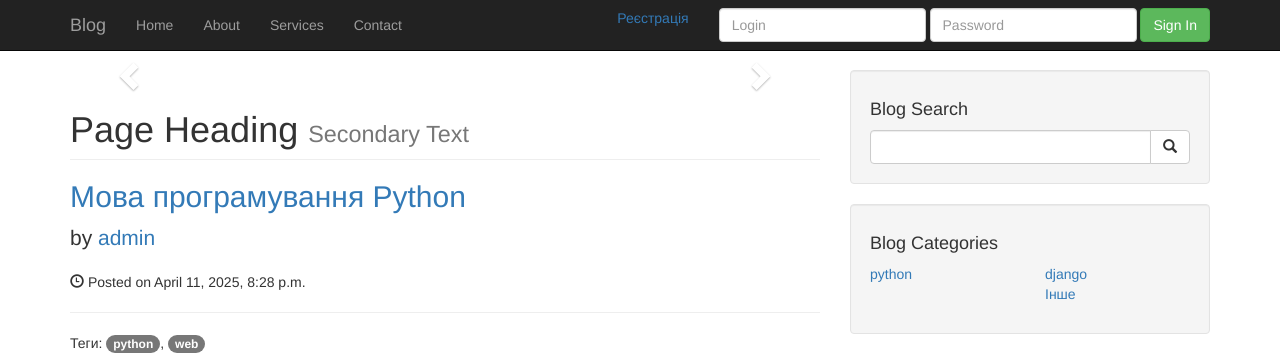
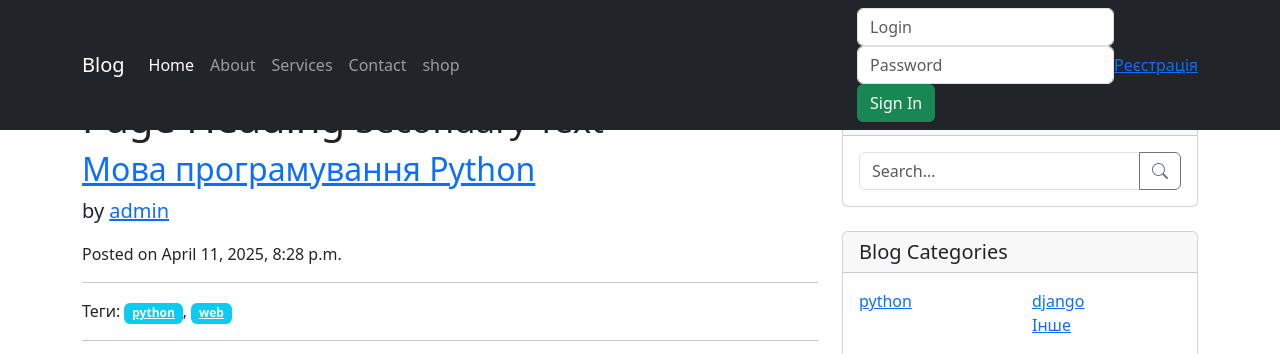
Before and after one commit to ilin33/blog_shop, a Django app: a page that uses website/templates/blog/nav.html in a window 1280 px wide. Shown: the top 354 px of the page. Run offline with Django 5.2, Linux system fonts and the light colour scheme; data comes from the database, SQL or seed files in the repository; both versions use the stored data as it was after the commit; some libraries are stand-ins or nearby versions.

Commit message:
9_04_13_43

```diff
--- a/website/blog/views.py
+++ b/website/blog/views.py
@@ -25,7 +25,8 @@
     # posts = Post.objects.filter(published_date__month=1, published_date__year=2024)
     # posts = Post.objects.filter(category__name__exact="django")
     context = {'posts': posts,
-               'slides': slides
+               'slides': slides,
+               'active_page': 'index'
                }
     context.update(get_categories())
     return render(request, "blog/index.html", context)
@@ -72,7 +73,7 @@
     else:
         post_form = PostForm()
 
-    context = {'create_form': post_form}
+    context = {'create_form': post_form, 'active_page': 'create_post'}
     context.update(get_categories())  # Додати категорії (якщо є)
     return render(request, "blog/create.html", context)
 
@@ -104,7 +105,7 @@
 @login_required
 def profile_view(request):
     profile, created = UserProfile.objects.get_or_create(user=request.user)
-    return render(request, 'blog/profile.html', {'profile': profile})
+    return render(request, 'blog/profile.html', {'profile': profile, 'active_page': 'profile'})
 
 
 @login_required
@@ -127,6 +128,7 @@
     context = {
         'user_form': user_form,
         'profile_form': profile_form,
+        'active_page': 'profile',
     }
     context.update(get_categories())  # якщо потрібно відображати категорії
     return render(request, 'blog/update_profile.html', context)
@@ -159,7 +161,7 @@
 @login_required
 def my_posts(request):
     posts = Post.objects.filter(user=request.user).order_by('-published_date')
-    context = {'posts': posts}
+    context = {'posts': posts, 'active_page': 'my_posts'}
     context.update(get_categories())  # якщо ти показуєш категорії
     return render(request, 'blog/my_post.html', context)
 
--- a/website/shop/urls.py
+++ b/website/shop/urls.py
@@ -5,5 +5,5 @@
 urlpatterns = [
     path("", views.product_list, name="product_list"),
     path("<slug:category_slug>/", views.product_list, name="product_list_by_category"),
-    path("<int:id><slug:slug>/", views.product_detail, name="product_detail"),
+    path("<int:id>/<slug:slug>/", views.product_detail, name="product_detail"),
 ]
--- a/website/templates/blog/base.html
+++ b/website/templates/blog/base.html
@@ -1,69 +1,47 @@
 <!DOCTYPE html>
 <html lang="en">
-
 <head>
     {% load static %}
     <meta charset="utf-8">
-    <meta http-equiv="X-UA-Compatible" content="IE=edge">
     <meta name="viewport" content="width=device-width, initial-scale=1">
-    <meta name="description" content="">
-    <meta name="author" content="">
 
-    <title>Blog Home - Start Bootstrap Template</title>
+    <title>Blog Home - Bootstrap 5</title>
 
-    <!-- Bootstrap Core CSS -->
-    <link href=" {% static 'blog/css/bootstrap.min.css' %}" rel="stylesheet">
+    <!-- Bootstrap 5 CSS -->
+    <link href="https://cdn.jsdelivr.net/npm/bootstrap@5.3.2/dist/css/bootstrap.min.css" rel="stylesheet">
 
     <!-- Custom CSS -->
     <link href="{% static 'blog/css/blog-home.css' %}" rel="stylesheet">
     <link href="{% static 'blog/css/blog-post.css' %}" rel="stylesheet">
 
-
-    <!-- HTML5 Shim and Respond.js IE8 support of HTML5 elements and media queries -->
-    <!-- WARNING: Respond.js doesn't work if you view the page via file:// -->
-    <!--[if lt IE 9]>
-    <script src="https://oss.maxcdn.com/libs/html5shiv/3.7.0/html5shiv.js"></script>
-    <script src="https://oss.maxcdn.com/libs/respond.js/1.4.2/respond.min.js"></script>
-    <![endif]-->
-
+    <!-- Bootstrap Icons -->
+    <link href="https://cdn.jsdelivr.net/npm/bootstrap-icons/font/bootstrap-icons.css" rel="stylesheet">
 </head>
 
 <body>
-{% include 'blog/nav.html' with active_page='index' %}
-<!-- Page Content -->
-<div class="container">
+    {% include 'blog/nav.html' with active_page='index' %}
 
-    <div class="row">
+    <!-- Page Content -->
+    <div class="container mt-4">
+        <div class="row">
+            <!-- Blog Entries Column -->
+            <div class="col-lg-8">
+                {% block slider %}{% endblock %}
+                {% block content %}{% endblock %}
+            </div>
 
-        <!-- Blog Entries Column -->
-        <div class="col-md-8">
-            {% block slider %}{% endblock %}
-            {% block content %} {% endblock %}
+            <!-- Blog Sidebar Widgets Column -->
+            <div class="col-lg-4">
+                {% block sidebar %}{% endblock %}
+            </div>
         </div>
+        <hr>
+    </div>  <!-- Кінець контейнера -->
 
-        <!-- Blog Sidebar Widgets Column -->
-        <div class="col-md-4">
-            {% block sidebar %} {% endblock %}
+    {% include 'blog/footer.html' %}  <!-- ТЕПЕР ПОЗА контейнером -->
 
-
-        </div>
-
-    </div>
-    <!-- /.row -->
-
-    <hr>
-
-    {% include 'blog/footer.html' %}
-
-</div>
-<!-- /.container -->
-
-<!-- jQuery -->
-<script src="{% static 'blog/js/jquery.js' %}"></script>
-
-<!-- Bootstrap Core JavaScript -->
-<script src="{% static 'blog/js/bootstrap.min.js' %}"></script>
-
+    <!-- Bootstrap 5 JS -->
+    <script src="https://cdn.jsdelivr.net/npm/bootstrap@5.3.2/dist/js/bootstrap.bundle.min.js"></script>
 </body>
 
 </html>
--- a/website/templates/blog/create.html
+++ b/website/templates/blog/create.html
@@ -1,5 +1,5 @@
 {% extends "blog/base.html" %}
-
+{% with active_page="about" %}
 {% block content %}
 <h1 class="page-header">Create new post</h1>
 
@@ -19,3 +19,4 @@
   <input type="submit" value="Save" class="btn btn-primary">
 </form>
 {% endblock %}
+{% endwith %}
--- a/website/templates/blog/footer.html
+++ b/website/templates/blog/footer.html
@@ -1,10 +1,10 @@
 <!-- Footer -->
-        <footer>
-            <div class="row">
-                <div class="col-lg-12">
-                    <p>Copyright &copy; Your Website 2025</p>
-                </div>
-                <!-- /.col-lg-12 -->
+<footer class="bg-dark text-white py-4 w-100">
+    <div class="container-fluid">
+        <div class="row">
+            <div class="col-12 text-center">
+                <p class="mb-0">Copyright &copy; Your Website 2025</p>
             </div>
-            <!-- /.row -->
-        </footer>
+        </div>
+    </div>
+</footer>
--- a/website/templates/blog/index.html
+++ b/website/templates/blog/index.html
@@ -1,21 +1,21 @@
 {% extends "blog/base.html" %}
-
-<!--    image blok-->
+{% with active_page="about" %}
 {% block slider %}
-<div id="myCarousel" class="carousel slide" data-ride="carousel">
+<div id="myCarousel" class="carousel slide" data-bs-ride="carousel">
   <!-- Indicators -->
   <ol class="carousel-indicators">
     {% for slide in slides %}
-      <li data-target="#myCarousel" data-slide-to="{{ forloop.counter0 }}" {% if forloop.first %}class="active"{% endif %}></li>
+      <li data-bs-target="#myCarousel" data-bs-slide-to="{{ forloop.counter0 }}" {% if forloop.first %}class="active"{% endif %}></li>
     {% endfor %}
   </ol>
 
   <!-- Wrapper for slides -->
   <div class="carousel-inner">
     {% for slide in slides %}
-      <div class="item {% if forloop.first %}active{% endif %}">
-        <img src="{{ slide.image.url }}" alt="{{ slide.title }}" class="img-responsive center-block">
-        <div class="carousel-caption">
+      <div class="carousel-item {% if forloop.first %}active{% endif %}">
+        <img src="{{ slide.image.url }}" alt="{{ slide.title }}" class="d-block w-100" style="max-height: 380px; object-fit: cover;">
+
+        <div class="carousel-caption d-none d-md-block">
           <h3>{{ slide.title }}</h3>
         </div>
       </div>
@@ -23,15 +23,16 @@
   </div>
 
   <!-- Controls -->
-  <a class="left carousel-control" href="#myCarousel" data-slide="prev">
-    <span class="glyphicon glyphicon-chevron-left"></span>
-  </a>
-  <a class="right carousel-control" href="#myCarousel" data-slide="next">
-    <span class="glyphicon glyphicon-chevron-right"></span>
-  </a>
+  <button class="carousel-control-prev" type="button" data-bs-target="#myCarousel" data-bs-slide="prev">
+    <span class="bi bi-chevron-left" aria-hidden="true"></span>
+    <span class="visually-hidden">Previous</span>
+  </button>
+  <button class="carousel-control-next" type="button" data-bs-target="#myCarousel" data-bs-slide="next">
+    <span class="bi bi-chevron-right" aria-hidden="true"></span>
+    <span class="visually-hidden">Next</span>
+  </button>
 </div>
 {% endblock %}
-<!--  end  image blok-->
 
 {% block content %}
   {% if messages %}
@@ -42,11 +43,10 @@
     {% endfor %}
   {% else %}
     <h1 class="page-header">
-
-
       Page Heading
       <small>Secondary Text</small>
     </h1>
+
     {% for post in posts %}
       <h2>
         <a href="{% url 'post' title=post.slug %}">{{ post.title }}</a>
@@ -73,6 +73,7 @@
     {% empty %}
       <p>Немає постів!</p>
     {% endfor %}
+
     <!-- Pager -->
     <ul class="pager">
       <li class="previous">
@@ -88,3 +89,4 @@
 {% block sidebar %}
   {% include 'blog/sidebar.html' %}
 {% endblock %}
+{% endwith %}
--- a/website/templates/blog/my_post.html
+++ b/website/templates/blog/my_post.html
@@ -1,5 +1,5 @@
 {% extends "blog/base.html" %}
-
+{% with active_page="about" %}
 {% block content %}
 <h2>Мої пости</h2>
 
@@ -24,3 +24,4 @@
     <p>У вас ще немає постів.</p>
 {% endif %}
 {% endblock %}
+{% endwith %}
--- a/website/templates/blog/nav.html
+++ b/website/templates/blog/nav.html
@@ -1,50 +1,45 @@
 <!-- Navigation -->
-    <nav class="navbar navbar-inverse navbar-fixed-top" role="navigation">
+<nav class="navbar navbar-expand-lg navbar-dark bg-dark fixed-top" role="navigation">
     <div class="container">
-            <!-- Brand and toggle get grouped for better mobile display -->
-            <div class="navbar-header">
-                <button type="button" class="navbar-toggle" data-toggle="collapse" data-target="#bs-example-navbar-collapse-1">
-                    <span class="sr-only">Toggle navigation</span>
-                    <span class="icon-bar"></span>
-                    <span class="icon-bar"></span>
-                    <span class="icon-bar"></span>
+        <!-- Brand -->
+        <a class="navbar-brand" href="{% url 'index' %}">Blog</a>
+
+        <!-- Toggler (для мобільного меню) -->
+        <button class="navbar-toggler" type="button" data-bs-toggle="collapse" data-bs-target="#navbarNav"
+                aria-controls="navbarNav" aria-expanded="false" aria-label="Toggle navigation">
+            <span class="navbar-toggler-icon"></span>
         </button>
-                <a class="navbar-brand" href="{% url 'index' %}">Blog</a>
-            </div>
-            <!-- Collect the nav links, forms, and other content for toggling -->
-            <div class="collapse navbar-collapse" id="bs-example-navbar-collapse-1">
-                <ul class="nav navbar-nav">
-                     <li>
-                         {% if active_page|default:"index" == "index" %}
-                            <a href="{% url 'index' %}" class="active">Home</a>
-                        {% else %}
-                            <a href="{% url 'index' %}">Home</a>
-                        {% endif %}
+
+        <!-- Навігаційне меню -->
+        <div class="collapse navbar-collapse" id="navbarNav">
+            <ul class="navbar-nav me-auto">
+                <li class="nav-item">
+                    <a class="nav-link {% if active_page == 'index' %}active{% endif %}" href="{% url 'index' %}">Home</a>
                 </li>
-                    <li>
-                        <a href="#">About</a>
+                <li class="nav-item">
+                    <a class="nav-link {% if active_page == 'about' %}active{% endif %}" href="#">About</a>
                 </li>
-                    <li>
-                        <a href="#">Services</a>
+                <li class="nav-item">
+                    <a class="nav-link {% if active_page == 'services' %}active{% endif %}" href="#">Services</a>
                 </li>
-                    <li>
-                        <a href="#">Contact</a>
+                <li class="nav-item">
+                    <a class="nav-link {% if active_page == 'contact' %}active{% endif %}" href="#">Contact</a>
                 </li>
                 {% if user.is_authenticated %}
-                        <li>
-                           <a href="{% url 'create_post' %}">Create post</a>
+                    <li class="nav-item">
+                        <a class="nav-link {% if active_page == 'create_post' %}active{% endif %}" href="{% url 'create_post' %}">Create post</a>
+                    </li>
+                    <li class="nav-item">
+                        <a class="nav-link {% if active_page == 'my_posts' %}active{% endif %}" href="{% url 'my_posts' %}">Мої пости</a>
                     </li>
                 {% endif %}
-                    {% if user.is_authenticated %}
                     <li class="nav-item">
-                            <a class="nav-link" href="{% url 'my_posts' %}">Мої пости</a>
+                        <a class="nav-link {% if active_page == 'product_list' %}active{% endif %}" href="{% url 'shop:product_list' %}">shop</a>
                     </li>
-                    {% endif %}
             </ul>
 
+            <!-- Блок авторизації справа -->
             {% include 'blog/login.html' %}
         </div>
-            <!-- /.navbar-collapse -->
     </div>
-        <!-- /.container -->
 </nav>
--- a/website/templates/blog/sidebar.html
+++ b/website/templates/blog/sidebar.html
@@ -1,45 +1,46 @@
 <!-- Blog Search Well -->
-            <div class="well">
-                <h4>Blog Search</h4>
+<div class="card mb-4">
+    <h5 class="card-header">Blog Search</h5>
+    <div class="card-body">
         <form action="{% url 'search' %}" method="GET" class="input-group">
-                    <input type="search" name="query" class="form-control">
-                    <span class="input-group-btn">
-                            <button class="btn btn-default" type="submit">
-                                <span class="glyphicon glyphicon-search"></span>
+            <input type="search" name="query" class="form-control" placeholder="Search...">
+            <button class="btn btn-outline-secondary" type="submit" id="button-addon2">
+                <i class="bi bi-search"></i>
             </button>
-                        </span>
         </form>
-                <!-- /.input-group -->
+    </div>
 </div>
 
 <!-- Blog Categories Well -->
-            <div class="well">
-                <h4>Blog Categories</h4>
+<div class="card mb-4">
+    <h5 class="card-header">Blog Categories</h5>
+    <div class="card-body">
         <div class="row">
-                    <div class="col-lg-6">
+            <div class="col-6">
                 <ul class="list-unstyled">
                     {% for cat in cats1 %}
                         <li><a href="{% url 'category' name=cat.name %}">{{ cat }}</a></li>
                     {% endfor %}
                 </ul>
             </div>
-                    <!-- /.col-lg-6 -->
-                    <div class="col-lg-6">
+            <!-- /.col-6 -->
+            <div class="col-6">
                 <ul class="list-unstyled">
                     {% for cat in cats2 %}
-                            <li><a href="{% url 'category' name=cat.name %}">{{ cat }}</a>
-                            </li>
+                        <li><a href="{% url 'category' name=cat.name %}">{{ cat }}</a></li>
                     {% endfor %}
                 </ul>
             </div>
-                    <!-- /.col-lg-6 -->
+            <!-- /.col-6 -->
         </div>
-                <!-- /.row -->
+    </div>
 </div>
 
 <!-- Side Widget Well -->
-            <div class="well">
-                <h4>Side Widget Well</h4>
+<div class="card mb-4">
+    <h5 class="card-header">Side Widget Well</h5>
+    <div class="card-body">
         <p>Lorem ipsum dolor sit amet, consectetur adipisicing elit. Inventore, perspiciatis adipisci accusamus
             laudantium odit aliquam repellat tempore quos aspernatur vero.</p>
     </div>
+</div>
```
Also changed, not shown: website/shop/views.py (+4 -3 lines), website/templates/shop/product/detail.html (+17 -14 lines), website/templates/shop/product/list.html (+20 -7 lines), website/db.sqlite3, 1 other file. Lines whose indentation alone changed are shown as unchanged.
